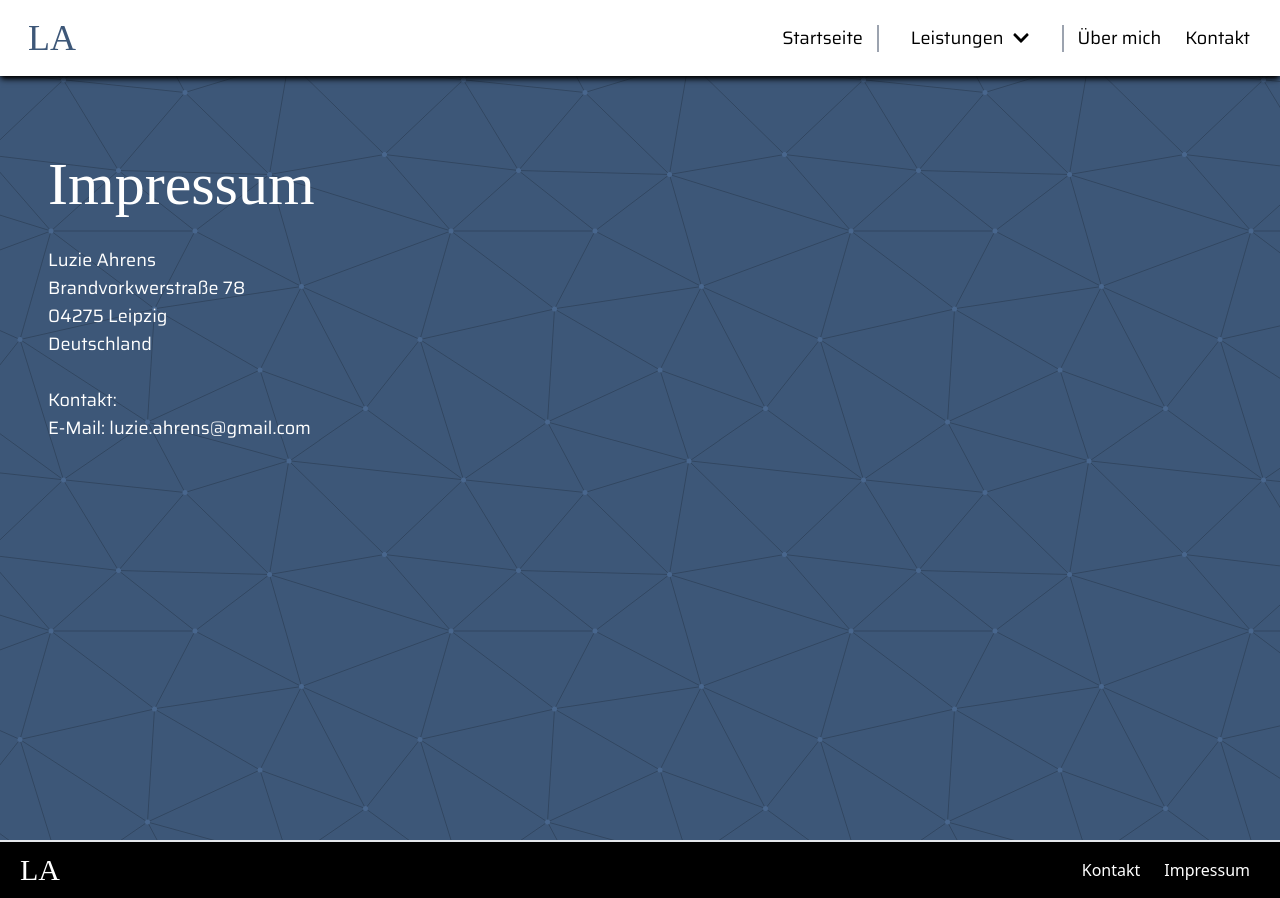
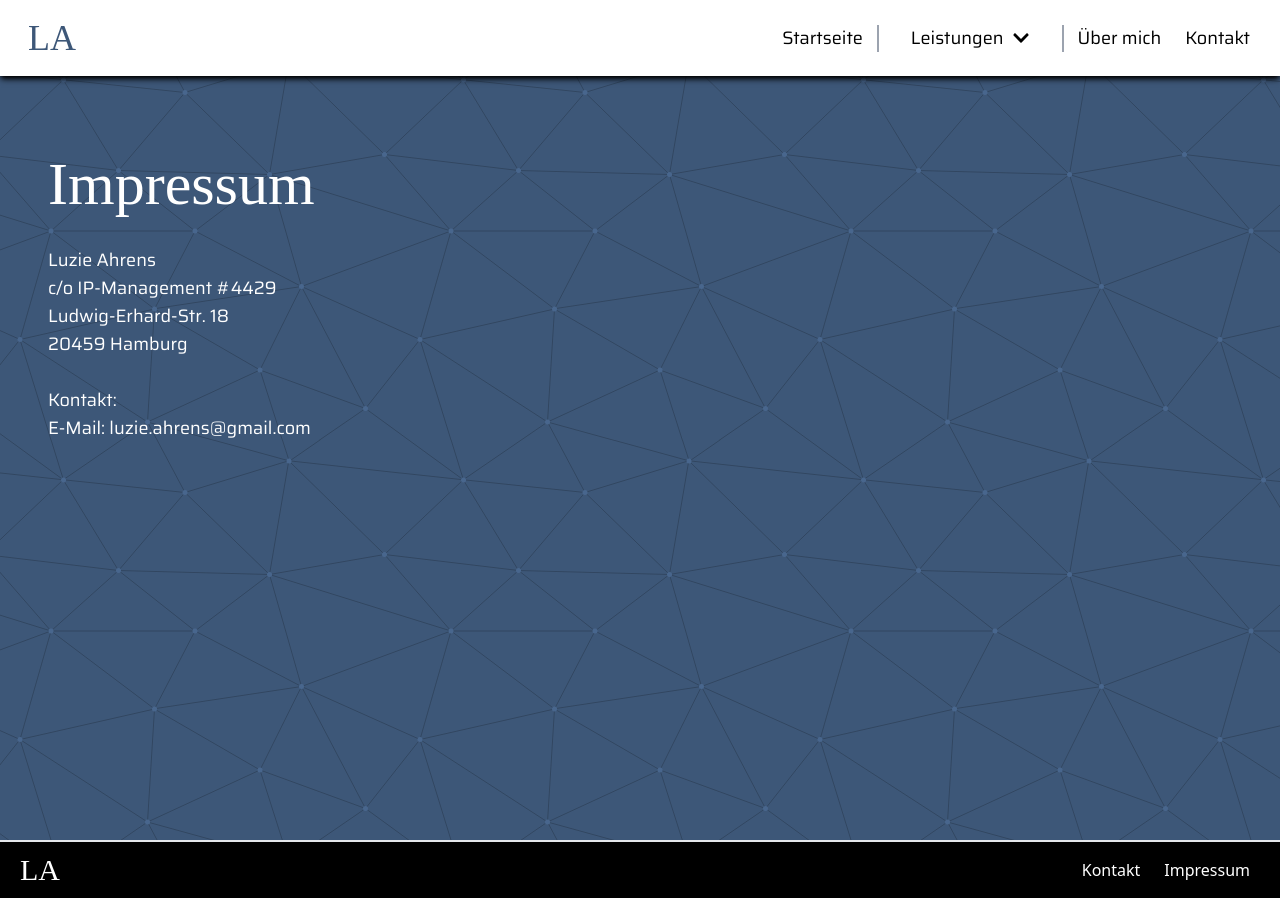
Before and after one commit to louziferr/luzie-website, a Next.js app: page /impressum in a window 1280 px wide. Built offline with nearby package versions, Linux system fonts and the light colour scheme; a web font is replaced by a local one; what tailwindcss-animated would draw is missing.

Commit message:
change impressum

```diff
--- a/app/impressum/page.tsx
+++ b/app/impressum/page.tsx
@@ -12,11 +12,11 @@ export default function Impressum() {
             <p className="text-white">
               Luzie Ahrens
               <br />
-              Brandvorkwerstraße 78
+              c/o IP-Management #4429
               <br />
-              04275 Leipzig
+              Ludwig-Erhard-Str. 18
               <br />
-              Deutschland
+              20459 Hamburg
               <br />
               <br />
               Kontakt:
```
